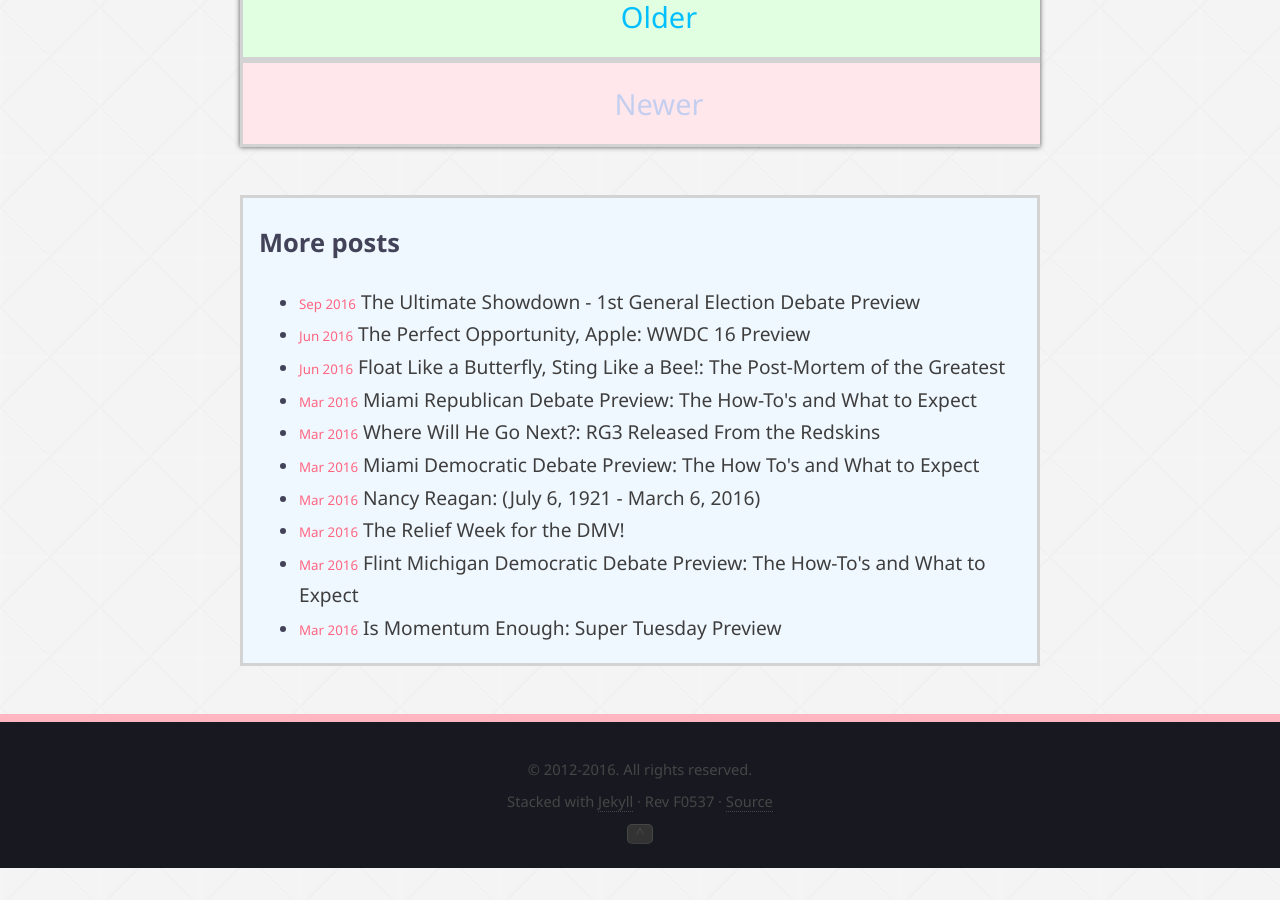
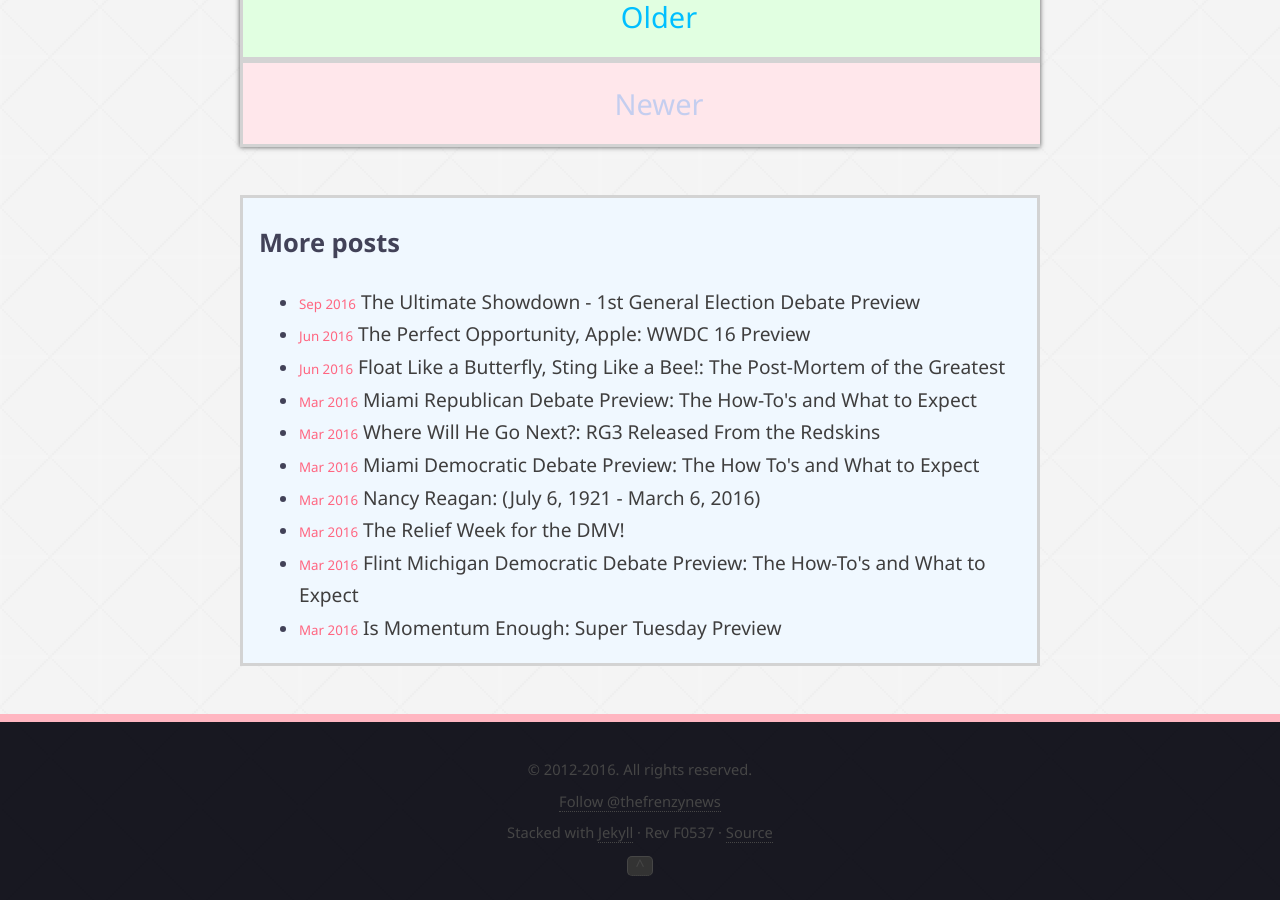
Before and after one commit to rshivjiani/rshivjiani.github.io, a Jekyll site: the page built from index.html, in a window 1280 px wide and 900 px high, scrolled down 7243 px. Built offline with Jekyll 4.4.1, drawn with Linux system fonts in a browser that asks for light colours; the list of posts is cut into pages by our own code; comment, search, counter and statistics services are not loaded; before the commit the page ends 8111 px from its top, so only the background shows below that.

Commit message:
Added twitter button to footer

```diff
--- a/_layouts/default.html
+++ b/_layouts/default.html
@@ -30,6 +30,10 @@
       <small>
         <p>&copy; 2012-{{ site.time | date: '%Y' }}</time>. All rights reserved.</p>
 
+<p>
+  <a href="https://twitter.com/thefrenzynews" class="twitter-follow-button" data-show-count="false">Follow @thefrenzynews</a><script async src="//platform.twitter.com/widgets.js" charset="utf-8"></script>
+</p>
+
         <p>
           <span> Stacked with <a href="http://jekyllrb.com/">Jekyll</a></span>
           <span> &middot; </span>
```
